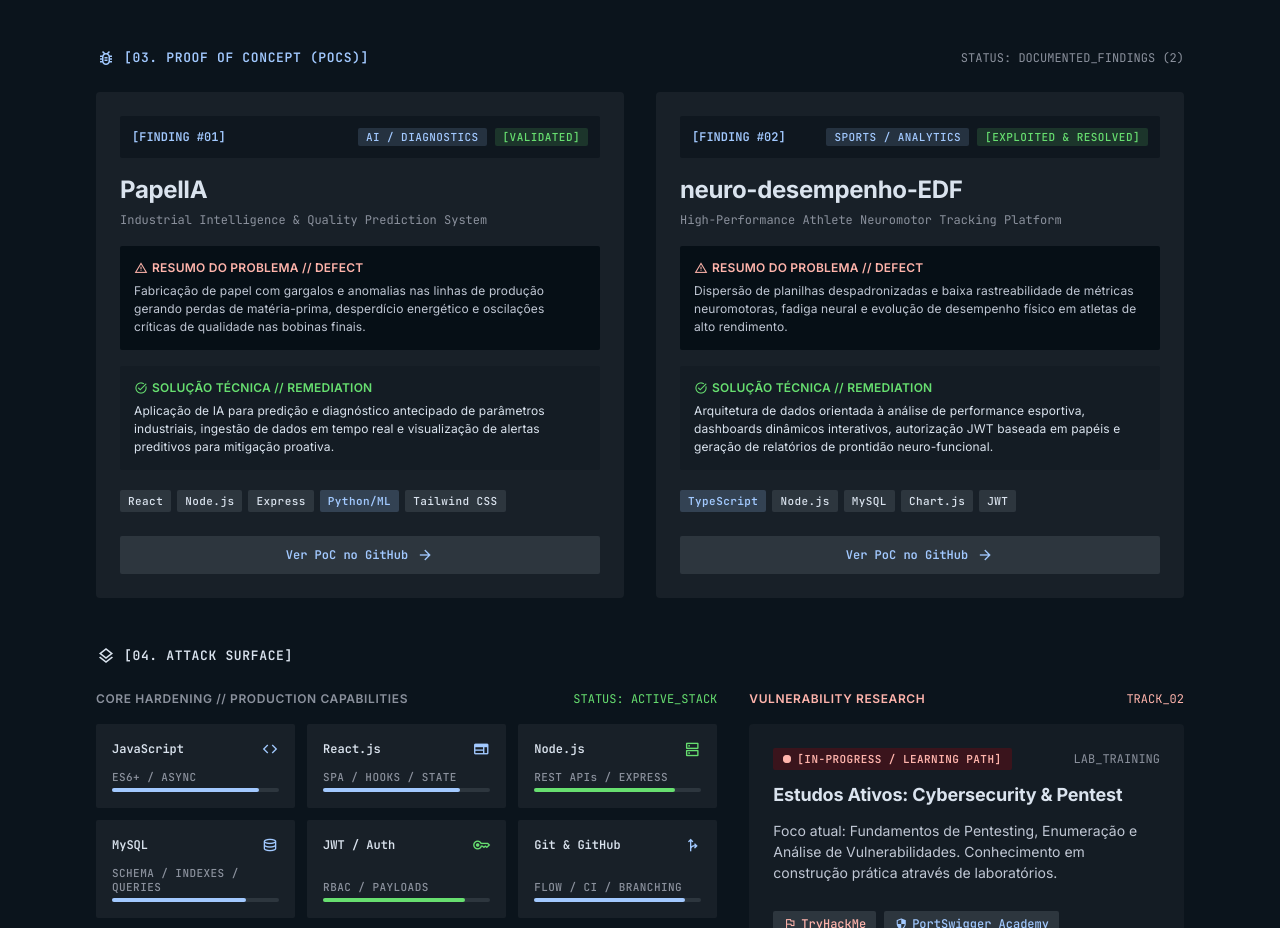
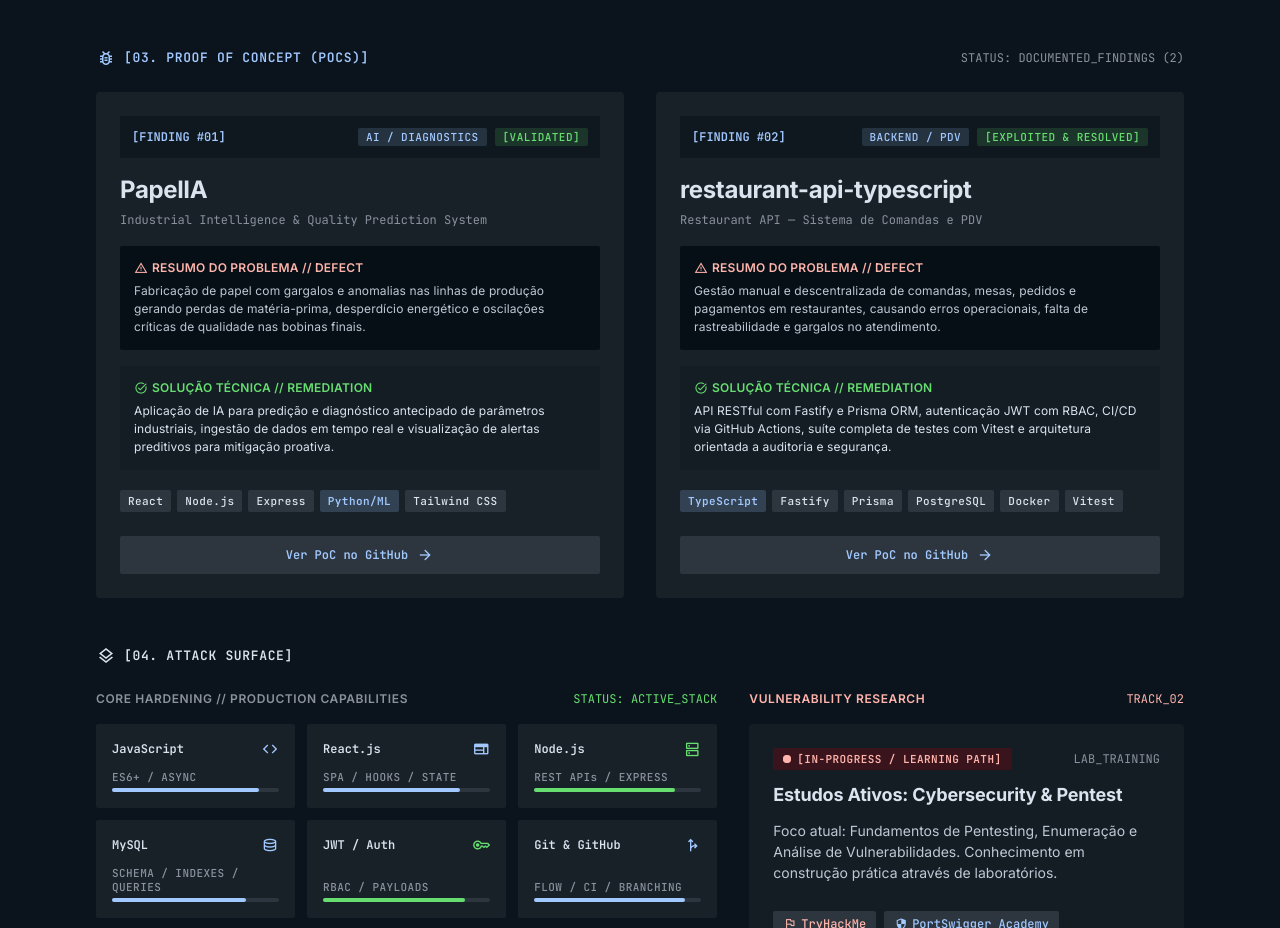
Before and after one commit to miguelbtavaresoliveira-tech/portifolio, a plain HTML site: page code.html in a window 1280 px wide. Shown: the part 1322-2250 px from the top of the page. Drawn offline with nearby package versions, Linux system fonts and the light colour scheme.

Commit message:
fix(atualização card)

```diff
--- a/code.html
+++ b/code.html
@@ -274,25 +274,25 @@
 </div>
 </div>
 <!-- Action -->
-<a class="w-full py-2.5 px-4 rounded bg-surface-container-highest hover:bg-primary hover:text-on-primary text-primary font-code-sm text-code-sm font-semibold flex items-center justify-center gap-2 transition-all group" href="https://github.com" rel="noopener noreferrer" target="_blank">
+<a class="w-full py-2.5 px-4 rounded bg-surface-container-highest hover:bg-primary hover:text-on-primary text-primary font-code-sm text-code-sm font-semibold flex items-center justify-center gap-2 transition-all group" href="https://github.com/miguelbtavaresoliveira-tech/papelIA" rel="noopener noreferrer" target="_blank">
 <span>Ver PoC no GitHub</span>
 <span class="material-symbols-outlined text-[18px] group-hover:translate-x-1 transition-transform">arrow_forward</span>
 </a>
 </div>
-<!-- Card 2: neuro-desempenho-EDF -->
+<!-- Card 2: restaurant-api-typescript -->
 <div class="bg-surface-container rounded-lg p-6 flex flex-col justify-between gap-6 hover:bg-surface-container-high transition-colors">
 <div class="flex flex-col gap-4">
 <!-- Header Audit -->
 <div class="flex items-center justify-between pb-3 bg-surface-container-lowest/50 p-3 rounded">
 <span class="font-code-sm text-code-sm font-semibold text-primary">[FINDING #02]</span>
 <div class="flex items-center gap-2 font-badge-label text-badge-label">
-<span class="px-2 py-0.5 rounded bg-primary/15 text-primary">SPORTS / ANALYTICS</span>
+<span class="px-2 py-0.5 rounded bg-primary/15 text-primary">BACKEND / PDV</span>
 <span class="px-2 py-0.5 rounded bg-secondary/15 text-secondary font-medium">[EXPLOITED &amp; RESOLVED]</span>
 </div>
 </div>
 <div>
-<h3 class="font-headline-md text-headline-md font-bold text-on-surface">neuro-desempenho-EDF</h3>
-<span class="font-code-sm text-code-sm text-outline">High-Performance Athlete Neuromotor Tracking Platform</span>
+<h3 class="font-headline-md text-headline-md font-bold text-on-surface">restaurant-api-typescript</h3>
+<span class="font-code-sm text-code-sm text-outline">Restaurant API — Sistema de Comandas e PDV</span>
 </div>
 <!-- Problem Box -->
 <div class="p-3.5 rounded bg-surface-container-lowest flex flex-col gap-1.5">
@@ -301,7 +301,7 @@
                 RESUMO DO PROBLEMA // DEFECT
               </span>
 <p class="font-body-sm text-body-sm text-on-surface-variant">
-                Dispersão de planilhas despadronizadas e baixa rastreabilidade de métricas neuromotoras, fadiga neural e evolução de desempenho físico em atletas de alto rendimento.
+                Gestão manual e descentralizada de comandas, mesas, pedidos e pagamentos em restaurantes, causando erros operacionais, falta de rastreabilidade e gargalos no atendimento.
               </p>
 </div>
 <!-- Solution Box -->
@@ -311,20 +311,21 @@
                 SOLUÇÃO TÉCNICA // REMEDIATION
               </span>
 <p class="font-body-sm text-body-sm text-on-surface">
-                Arquitetura de dados orientada à análise de performance esportiva, dashboards dinâmicos interativos, autorização JWT baseada em papéis e geração de relatórios de prontidão neuro-funcional.
+                API RESTful com Fastify e Prisma ORM, autenticação JWT com RBAC, CI/CD via GitHub Actions, suíte completa de testes com Vitest e arquitetura orientada a auditoria e segurança.
               </p>
 </div>
 <!-- Tech Stack Tags -->
 <div class="flex flex-wrap gap-1.5 pt-1">
 <span class="font-badge-label text-badge-label px-2 py-1 rounded bg-primary/20 text-primary font-semibold">TypeScript</span>
-<span class="font-badge-label text-badge-label px-2 py-1 rounded bg-surface-container-highest text-on-surface">Node.js</span>
-<span class="font-badge-label text-badge-label px-2 py-1 rounded bg-surface-container-highest text-on-surface">MySQL</span>
-<span class="font-badge-label text-badge-label px-2 py-1 rounded bg-surface-container-highest text-on-surface">Chart.js</span>
-<span class="font-badge-label text-badge-label px-2 py-1 rounded bg-surface-container-highest text-on-surface">JWT</span>
+<span class="font-badge-label text-badge-label px-2 py-1 rounded bg-surface-container-highest text-on-surface">Fastify</span>
+<span class="font-badge-label text-badge-label px-2 py-1 rounded bg-surface-container-highest text-on-surface">Prisma</span>
+<span class="font-badge-label text-badge-label px-2 py-1 rounded bg-surface-container-highest text-on-surface">PostgreSQL</span>
+<span class="font-badge-label text-badge-label px-2 py-1 rounded bg-surface-container-highest text-on-surface">Docker</span>
+<span class="font-badge-label text-badge-label px-2 py-1 rounded bg-surface-container-highest text-on-surface">Vitest</span>
 </div>
 </div>
 <!-- Action -->
-<a class="w-full py-2.5 px-4 rounded bg-surface-container-highest hover:bg-primary hover:text-on-primary text-primary font-code-sm text-code-sm font-semibold flex items-center justify-center gap-2 transition-all group" href="https://github.com" rel="noopener noreferrer" target="_blank">
+<a class="w-full py-2.5 px-4 rounded bg-surface-container-highest hover:bg-primary hover:text-on-primary text-primary font-code-sm text-code-sm font-semibold flex items-center justify-center gap-2 transition-all group" href="https://github.com/miguelbtavaresoliveira-tech/restaurant-api-typescript" rel="noopener noreferrer" target="_blank">
 <span>Ver PoC no GitHub</span>
 <span class="material-symbols-outlined text-[18px] group-hover:translate-x-1 transition-transform">arrow_forward</span>
 </a>
```
Also changed, not shown: index.html (+1 -1 lines).
